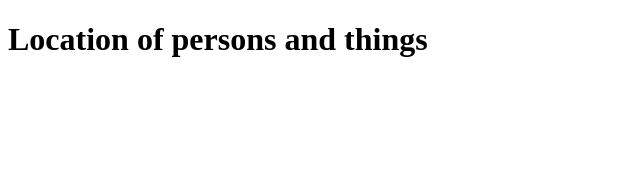
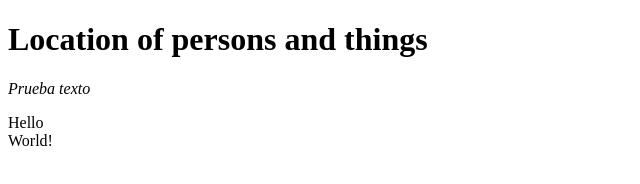
Before and after one commit to ElNisio/localio.me, a plain HTML site: page site/index.html in a window 1280 px wide. Shown: the whole page, without its empty margins (0-640 px from the left). Drawn offline with Linux system fonts and the light colour scheme.

Commit message:
Explication 4

```diff
--- a/site/index.html
+++ b/site/index.html
@@ -5,5 +5,10 @@
 </head>
 <body>
 	<h1>Location of persons and things</h1>
+	<p style="font-style: italic;">Prueba texto</p>
+
+  <div>Hello</div>
+  <span>World!</span>
+
 </body>
 </html>
```
